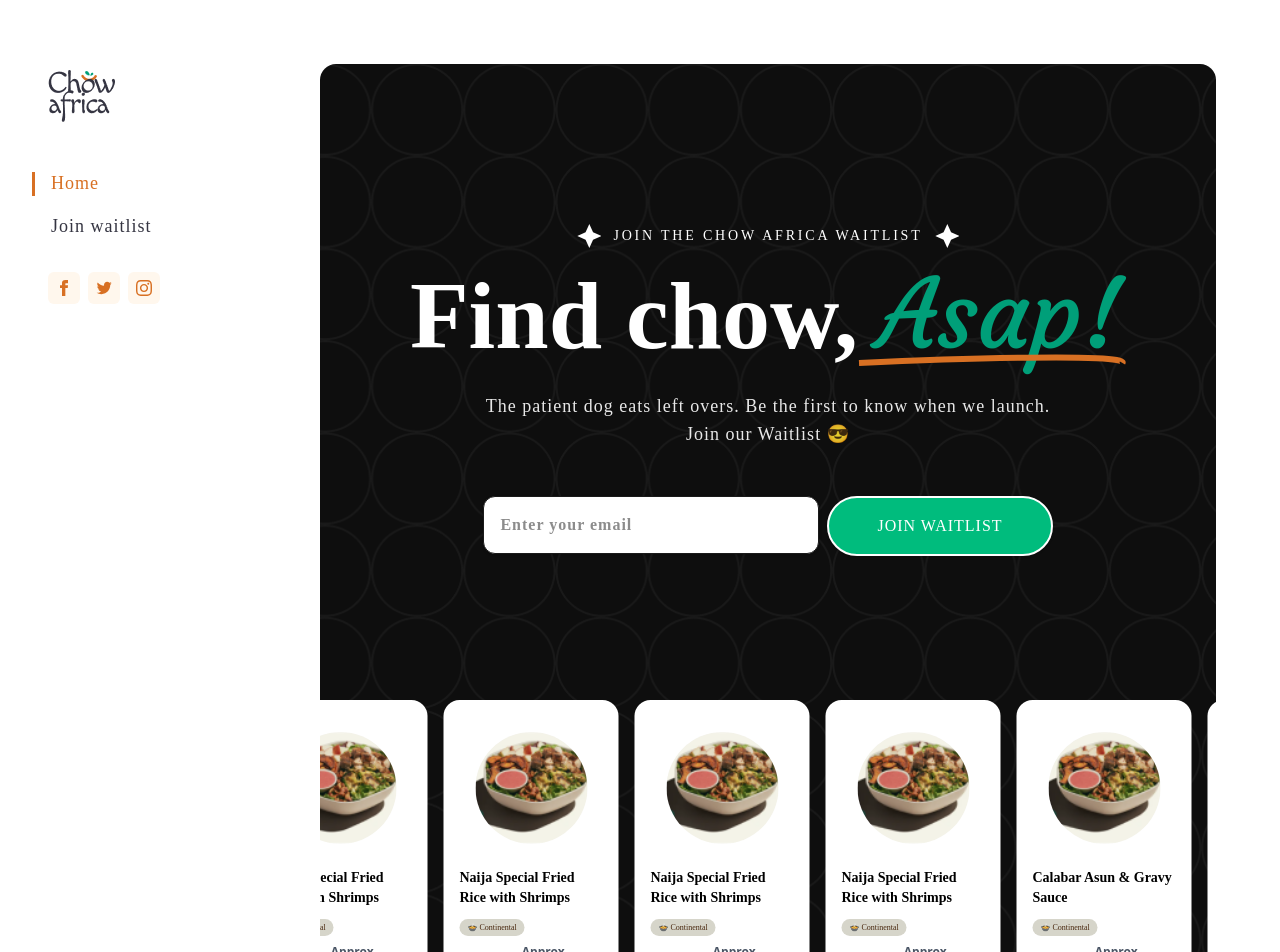
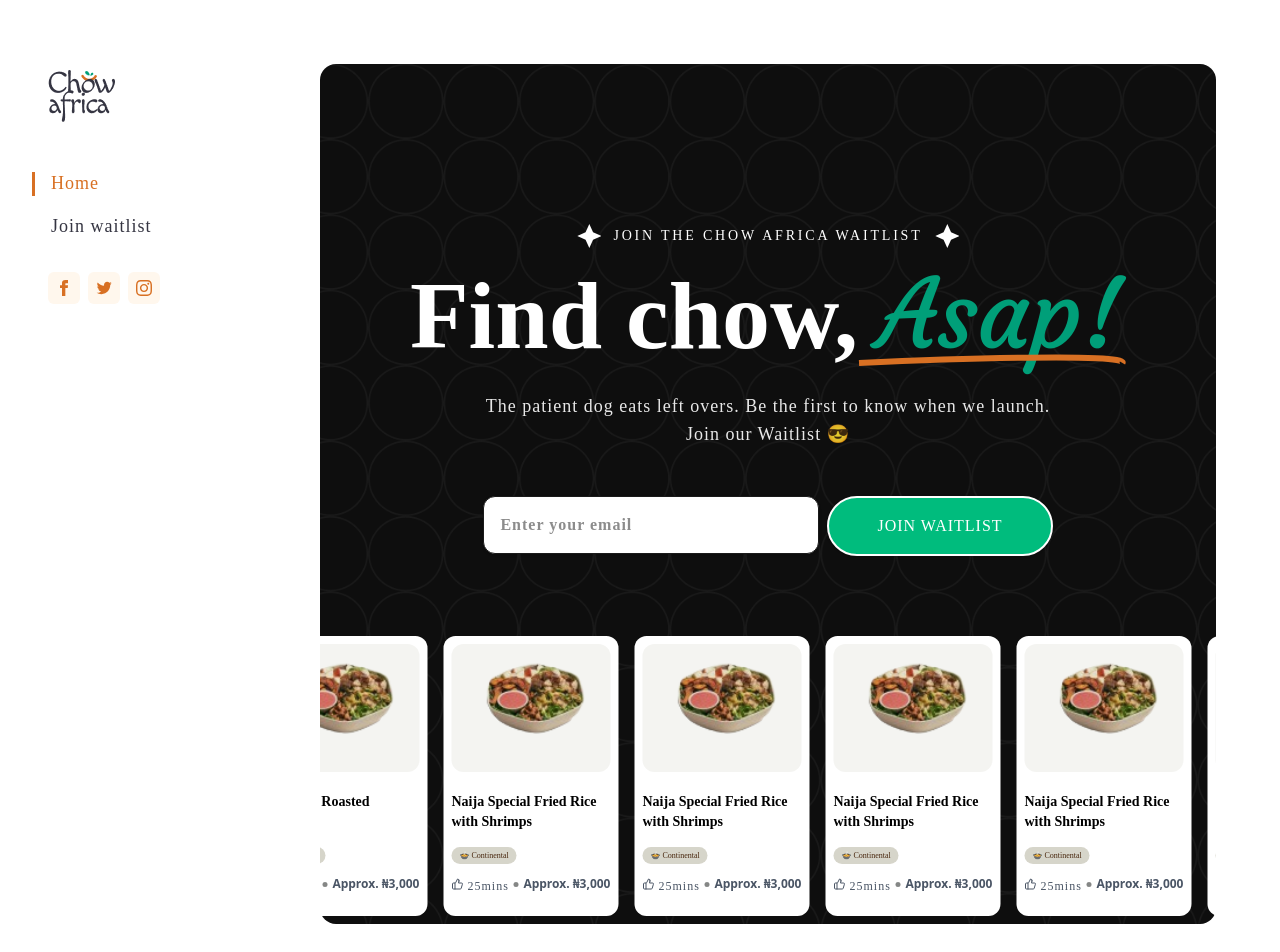
Before and after one commit to priest-2105/Foodex-assessment, a React (Vite) app: page / in a window 1280 px wide. Shown: the top 952 px of the page. Built offline with nearby package versions, Linux system fonts and the light colour scheme; a web font is replaced by a local one.

Commit message:
heroscetion food list

```diff
--- a/src/components/home/hero-section.tsx
+++ b/src/components/home/hero-section.tsx
@@ -12,10 +12,10 @@
     <Navigation/>
    <div className="md:ml-64 p-8">
     <div
-      className="relative text-center rounded-2xl h-fit py-24 bg-cover bg-center"
+      className="relative text-center rounded-2xl h-fit pt-24 bg-cover bg-center"
       style={{ backgroundImage: `url(${BackgroundImage})` }}
     >
-      <div className="pb-18">
+      <div className="pb-2">
       <div className="relative z-10 pt-16">
         <div className="flex items-center justify-center space-x-3 mb-2">
           <span className="text-white text-2xl">
--- a/src/components/home/heroSectionfoodlist.tsx
+++ b/src/components/home/heroSectionfoodlist.tsx
@@ -88,7 +88,7 @@
     slidesToShow: 4.5,
     slidesToScroll: 1,
     autoplay: true,
-    autoplaySpeed: 2000,
+    autoplaySpeed: 5000,
     pauseOnHover: true,
     centerMode: true,
     centerPadding: "20px",
@@ -101,16 +101,16 @@
         <div className="p-2">
         <div
             key={item.id}
-            className="bg-white py-6 rounded-2xl text-start px-4 cursor-pointer transition-all duration-300"
+            className="bg-white py-2 rounded-xl text-start px-2 cursor-pointer transition-all duration-300"
           >
-            <div className="flex justify-center mb-4">
-              <div className="relative w-32 h-32 rounded-full overflow-hidden border-8 border-white shadow-inner">
+            <div className="flex justify-center rounded-xl bg-[#d6d5ca44] mb-4">
+              <div className="relative w-32 h-32 rounded-full overflow-hidde py-2">
                 <img src={item.image || "@/assets/img/Home-new-01.png"} alt={item.name} className="object-cover w-full h-full" />
               </div>
             </div>
-            <h3 className="font-bold text-sm mb-1 text-start font-pangram line-clamp-2">{item.name}</h3>
+            <h3 className="font-bold py-1 text-sm mb-1 text-start font-pangram line-clamp-2">{item.name}</h3>
             <span className="text-[#49280F] py-1 px-2 text-[8px] rounded-full h-fit bg-[#D6D5CA] text-start ml-0 font-pangram">🍲 Continental</span>
-            <div className="flex justify-between items-center text-xs h-fit mt-2 text-gray-600 mb-3">
+            <div className="flex py-1 justify-between items-center text-xs h-fit mt-2 text-gray-600 mb-3">
               <div className="flex items-center gap-1 h-max">
                 <ThumbsUp className="w-3 h-3" />
                 <span className="font-sofia-sans -mb-1">{item.duration}</span>
```
Also changed, not shown: src/assets/img/Home-new-01.png.
